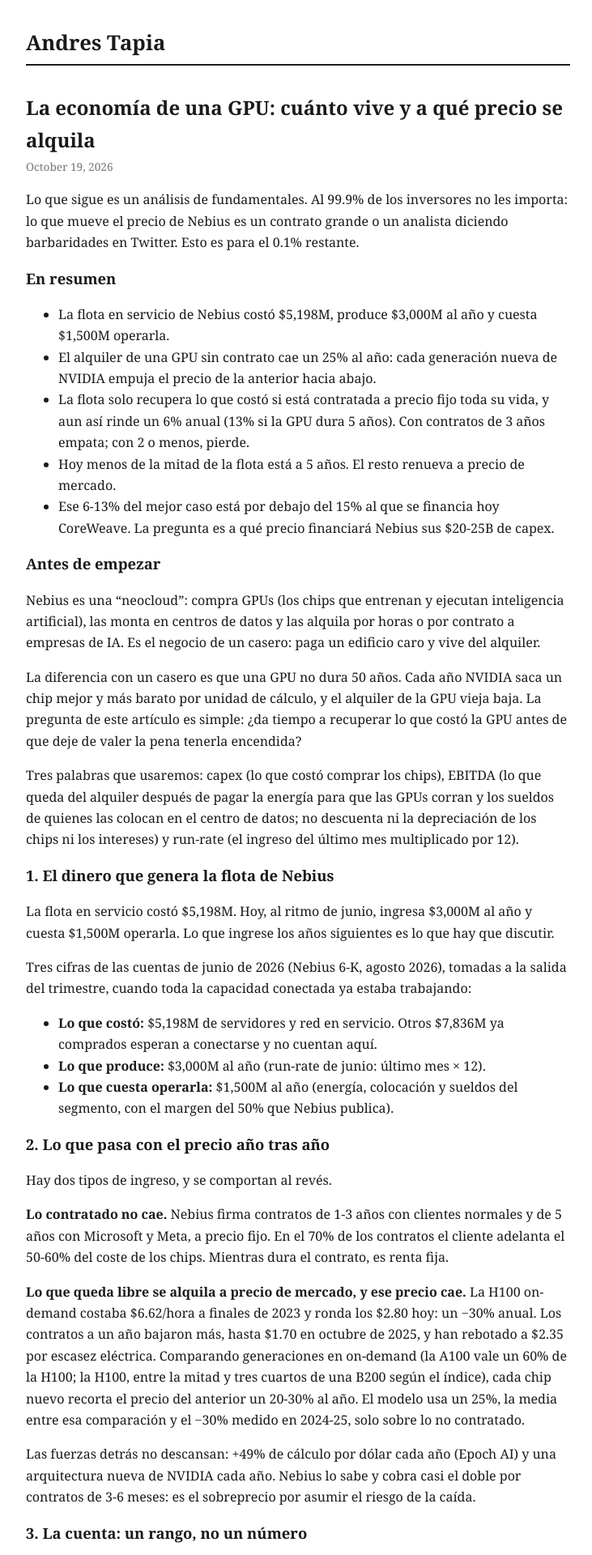
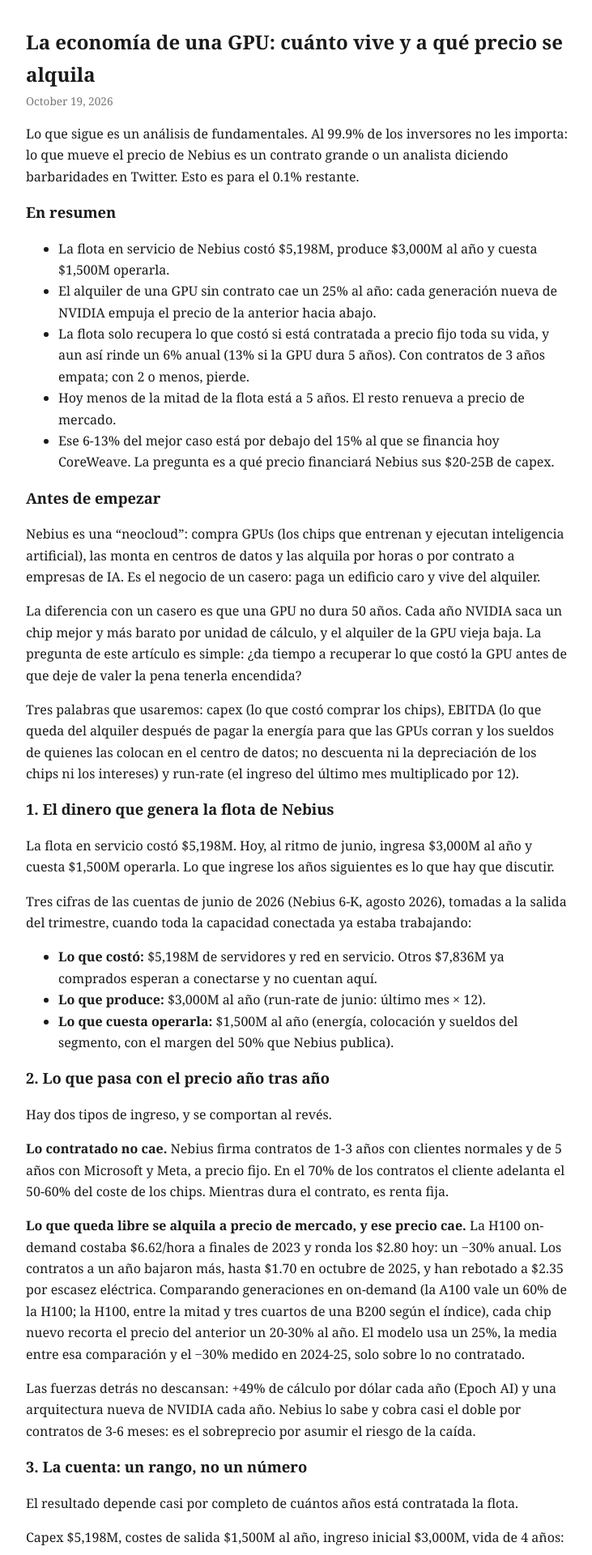
Before and after one commit to atapiawastaken/atapiawastaken.github.io, a Jekyll site: the page built from _posts/2026-10-19-economia-de-una-gpu.md, in a window 1280 px wide. Shown: the top 1920 px of the page at 81% size, without its empty margins (272-1003 px from the left). Built offline with Jekyll 4.4.1, drawn with Linux system fonts in a browser that asks for light colours.

Commit message:
Remove site title from header and footer

```diff
--- a/_layouts/default.html
+++ b/_layouts/default.html
@@ -9,9 +9,6 @@
            background: #fff; max-width: 42em; margin: 2em auto;
            padding: 0 1.25em; line-height: 1.65; }
     a { color: #0a3d6e; }
-    header { border-bottom: 2px solid #1a1a1a; margin-bottom: 2em; }
-    header h1 { font-size: 1.6em; margin: 0.5em 0 0.2em; }
-    header h1 a { text-decoration: none; color: inherit; }
     h2 { font-size: 1.15em; }
     ul.posts { list-style: none; padding: 0; }
     ul.posts li { margin: 0.4em 0; }
@@ -19,18 +16,12 @@
                      font-family: "Courier New", monospace; margin-right: 0.75em; }
     article h1 { font-size: 1.5em; margin-bottom: 0.1em; }
     .meta { color: #777; font-size: 0.85em; margin-top: 0; }
-    footer { border-top: 1px solid #ccc; margin-top: 3em;
-             padding-top: 0.75em; color: #777; font-size: 0.8em; }
     code { background: #f3f3f3; padding: 0.1em 0.3em; }
     pre { background: #f3f3f3; padding: 0.75em; overflow-x: auto; }
     img { max-width: 100%; }
   </style>
 </head>
 <body>
-  <header>
-    <h1><a href="/">{{ site.title }}</a></h1>
-  </header>
   {{ content }}
-  <footer>&copy; {{ site.time | date: "%Y" }} {{ site.title }}</footer>
 </body>
 </html>
```
